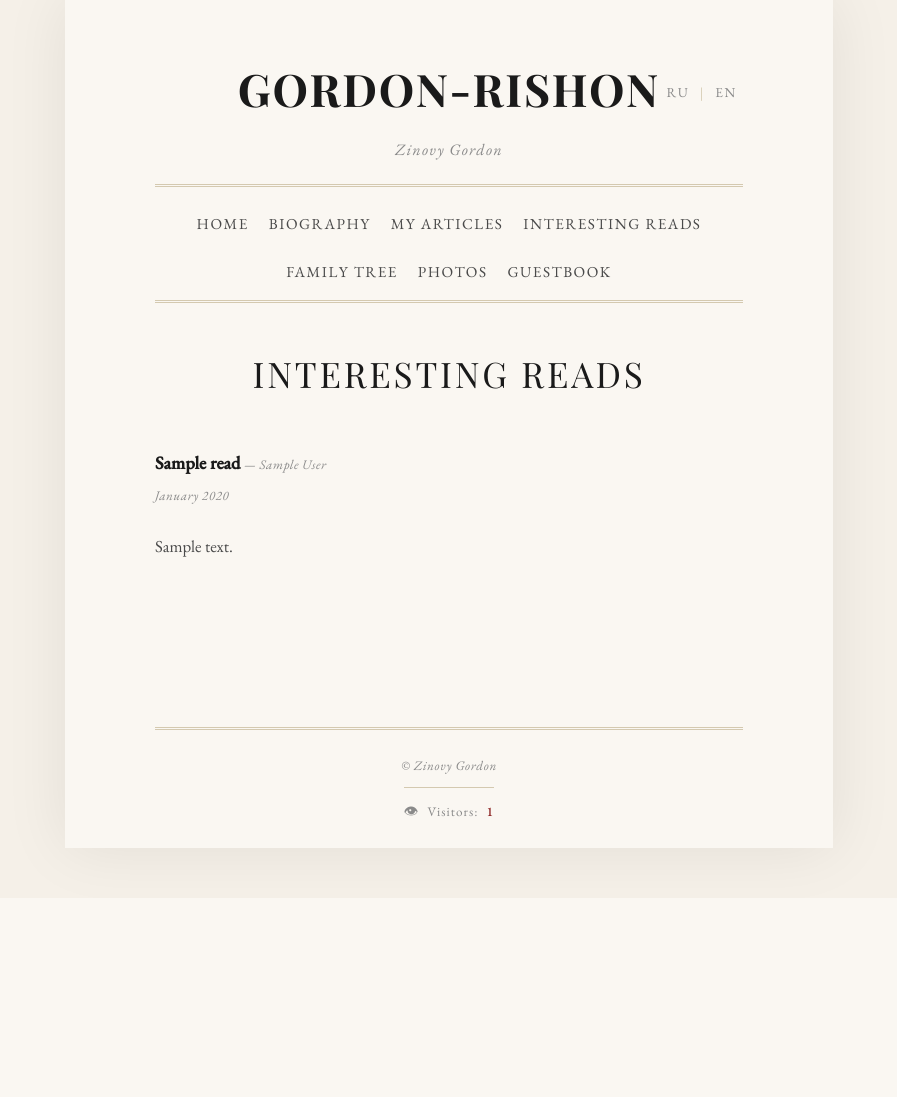
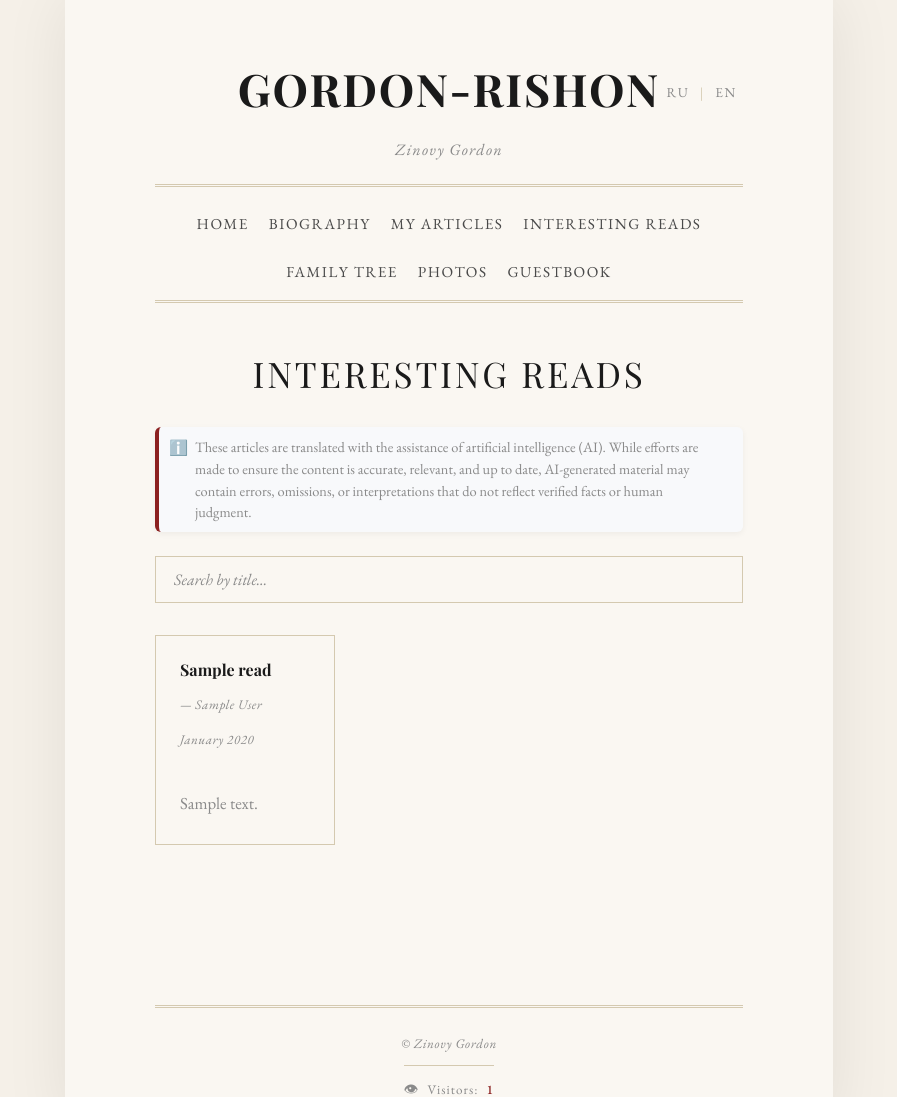
Before and after one commit to EternalII/GordonRishon, a Django app: template Gordon/blog/templates/blog/en/interesting_reads.html in a window 1280 px wide. Shown: the part 51-1148 px from the top of the page, without its empty margins (191-1088 px from the left). Before the commit the page ends 932 px from the top, so only its background shows below. Run offline with Django 3.2, Linux system fonts and the light colour scheme; the template is opened without the code that fills it: most values are stand-ins (such as "Sample title", 1, 10 or a date in 2020); some web fonts are replaced.

Commit message:
Interesting Reads now looks like My articles

```diff
--- a/Gordon/blog/templates/blog/en/interesting_reads.html
+++ b/Gordon/blog/templates/blog/en/interesting_reads.html
@@ -2,19 +2,58 @@
 {% block title %}Interesting Reads{% endblock %}
 {% block content %}
     <h1 class="page-title">Interesting Reads</h1>
+
+    <div class="articles-disclaimer">These articles are translated with the assistance of artificial intelligence (AI).
+    While efforts are made to ensure the content is accurate, relevant, and up to date,
+    AI-generated material may contain errors, omissions, or interpretations that do not reflect verified facts or human judgment.
+    </div>
+
+    <input type="text" id="search-input" placeholder="Search by title..." class="search-input">
+
+    <div class="articles-grid" id="articles-grid">
         {% for read in reads %}
-        <div class="card">
-            <strong>{% if read.title_en %}{{ read.title_en }}{% else %}{{ read.title_ru }}{% endif %}</strong>
-            {% if read.author %}<span class="meta"> — {{ read.author }}</span>{% endif %}
-            {% if read.date %}<p class="meta">{{ read.date|date:"F Y" }}</p>{% endif %}
-            {% if read.body_en %}
-                <div class="article-body">{{ read.body_en|linebreaks }}</div>
+            <a href="{% url 'interesting_reads_detail_en' read.pk %}" class="article-card">
+                <div class="article-card-title">{% if read.title_en %}{{ read.title_en }}{% else %}{{ read.title_ru }}{% endif %}</div>
+                    {% if read.author %}<div class="meta"> — {{ read.author }}</div>{% endif %}
+                    {% if read.date %}<div class="meta">{{ read.date|date:"F Y" }}</div>{% endif %}
+                    <div class="article-card-excerpt">
+                        {% if not read.body_ru %}
+                            <p style="color:red;">Missing body: {{ read.title_ru }}</p>
+                        {% elif read.body_en %}
+                            <div class="article-body">{{ read.body_en|truncatewords:30 }}</div>
                         {% else %}
-                <div class="article-body">{{ read.body_ru|linebreaks }}</div>
                             <p class="meta">Translation coming soon.</p>
+                            <div class="article-body">{{ read.body_ru|truncatewords:30 }}</div>
                         {% endif %}
                     </div>
+            </a>
         {% empty %}
             <p>Nothing added yet.</p>
         {% endfor %}
+    </div>
+
+    <p class="no-results" id="no-results" style="display:none;">Nothing found.</p>
+
+    <script>
+        const searchInput = document.getElementById('search-input');
+        const cards = document.querySelectorAll('.article-card');
+        const noResults = document.getElementById('no-results');
+
+        searchInput.addEventListener('input', () => {
+            const query = searchInput.value.toLowerCase().trim();
+            let visible = 0;
+
+            cards.forEach(card => {
+                const title = card.querySelector('.article-card-title').textContent.toLowerCase();
+                if (title.includes(query)) {
+                    card.style.display = 'flex';
+                    visible++;
+                } else {
+                    card.style.display = 'none';
+                }
+            });
+
+            noResults.style.display = visible === 0 ? 'block' : 'none';
+        });
+    </script>
 {% endblock %}
--- a/Gordon/blog/urls_en.py
+++ b/Gordon/blog/urls_en.py
@@ -7,6 +7,7 @@ urlpatterns = [
     path('articles/', views.articles_en, name='articles_en'),
     path('articles/<int:pk>/', views.article_detail_en, name='article_detail_en'),
     path('interesting-reads/', views.interesting_reads_en, name='interesting_reads_en'),
+    path('interesting-reads/<int:pk>/', views.interesting_reads_detail_en, name='interesting_reads_detail_en'),
     path('family-tree/', views.family_tree_en, name='family_tree_en'),
     path('photos/', views.photos_en, name='photos_en'),
     path('guestbook/', views.guestbook_en, name='guestbook_en'),
--- a/Gordon/blog/urls_ru.py
+++ b/Gordon/blog/urls_ru.py
@@ -7,6 +7,7 @@ urlpatterns = [
     path('articles/', views.articles_ru, name='articles_ru'),
     path('articles/<int:pk>/', views.article_detail_ru, name='article_detail_ru'),
     path('interesting-reads/', views.interesting_reads_ru, name='interesting_reads_ru'),
+    path('interesting-reads/<int:pk>/', views.interesting_reads_detail_ru, name='interesting_reads_detail_ru'),
     path('family-tree/', views.family_tree_ru, name='family_tree_ru'),
     path('photos/', views.photos_ru, name='photos_ru'),
     path('guestbook/', views.guestbook_ru, name='guestbook_ru'),
```
Also changed, not shown: Gordon/blog/templates/blog/en/interesting_reads_detail.html (added, +36 -0 lines), Gordon/blog/templates/blog/ru/interesting_reads.html (+41 -9 lines), Gordon/blog/templates/blog/ru/interesting_reads_detail.html (added, +19 -0 lines), Gordon/blog/views.py (+8 -0 lines). Lines whose indentation alone changed are shown as unchanged.
